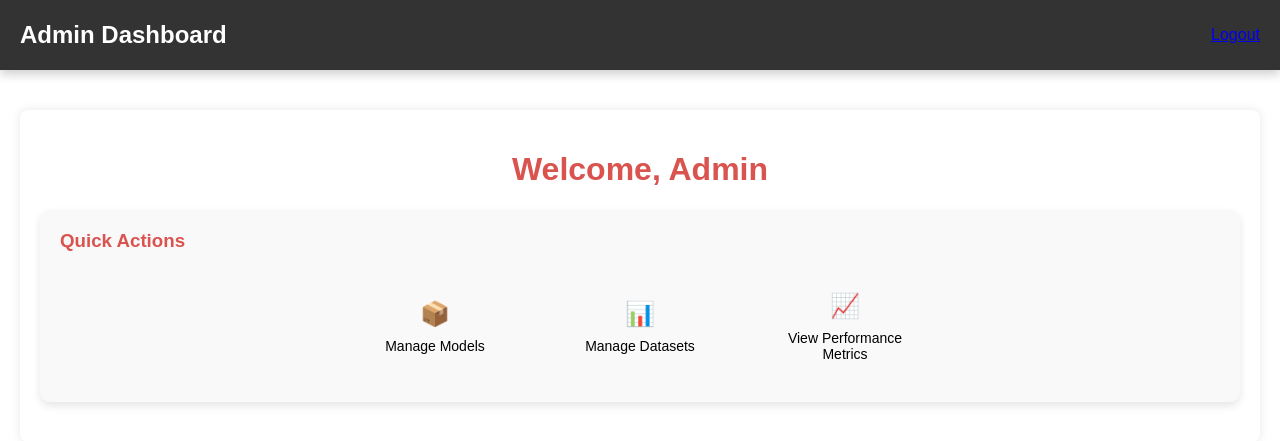
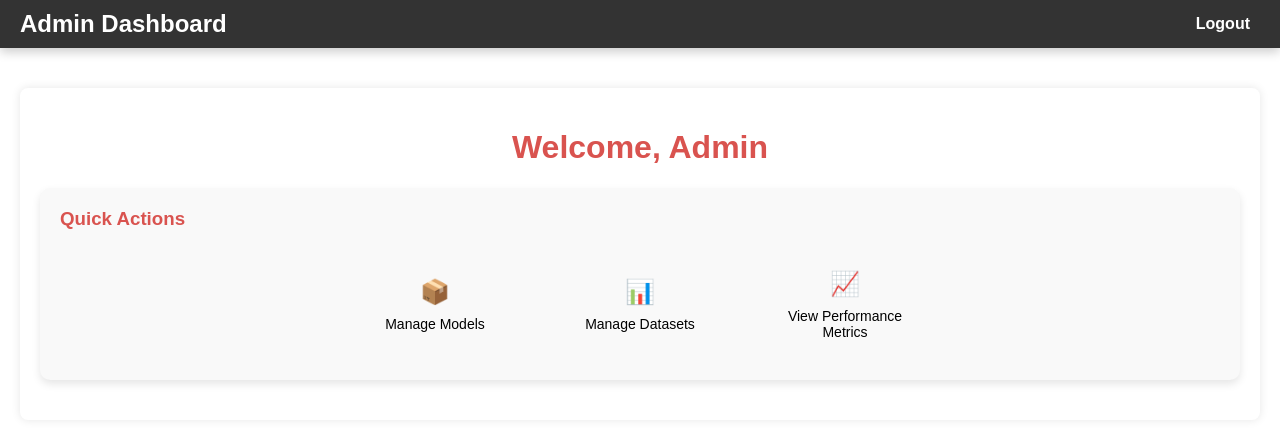
Before and after one commit to sivakandula8/Object-Detection-using-Mask-Rcnn, a Flask app: page /admin/dashboard in a window 1280 px wide. Shown: the top 441 px of the page. Run offline with Flask 3, Linux system fonts and the light colour scheme; the visitor is signed in with stand-in values (Sample User, id 1).

Commit message:
dashboard changes

```diff
--- a/templates/admin/dashboard.html
+++ b/templates/admin/dashboard.html
@@ -9,7 +9,7 @@
 <body>
     <nav>
         <span class="logo">Admin Dashboard</span>
-        <ul class="firstnav-links">
+        <ul class="nav-links">
             <li><a href="{{ url_for('admin_logout') }}">Logout</a></li>
         </ul>
     </nav>
```
